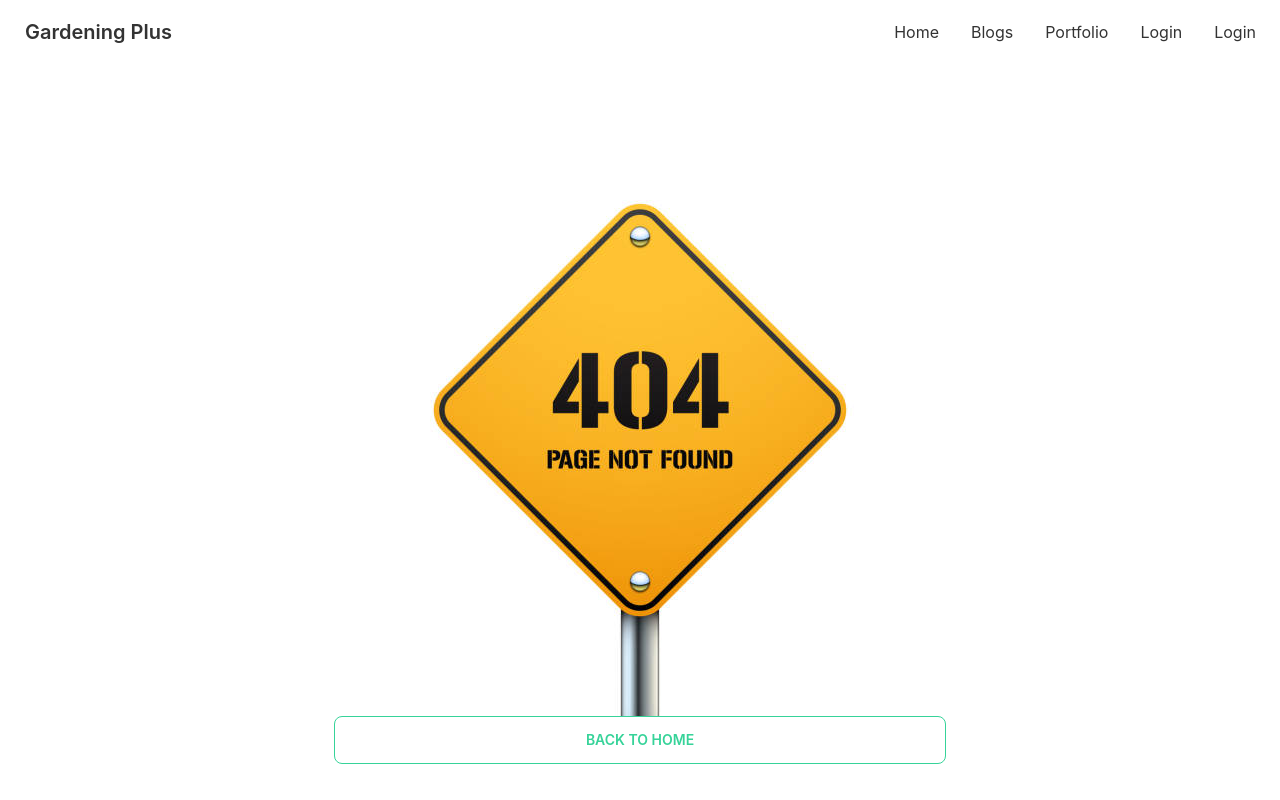
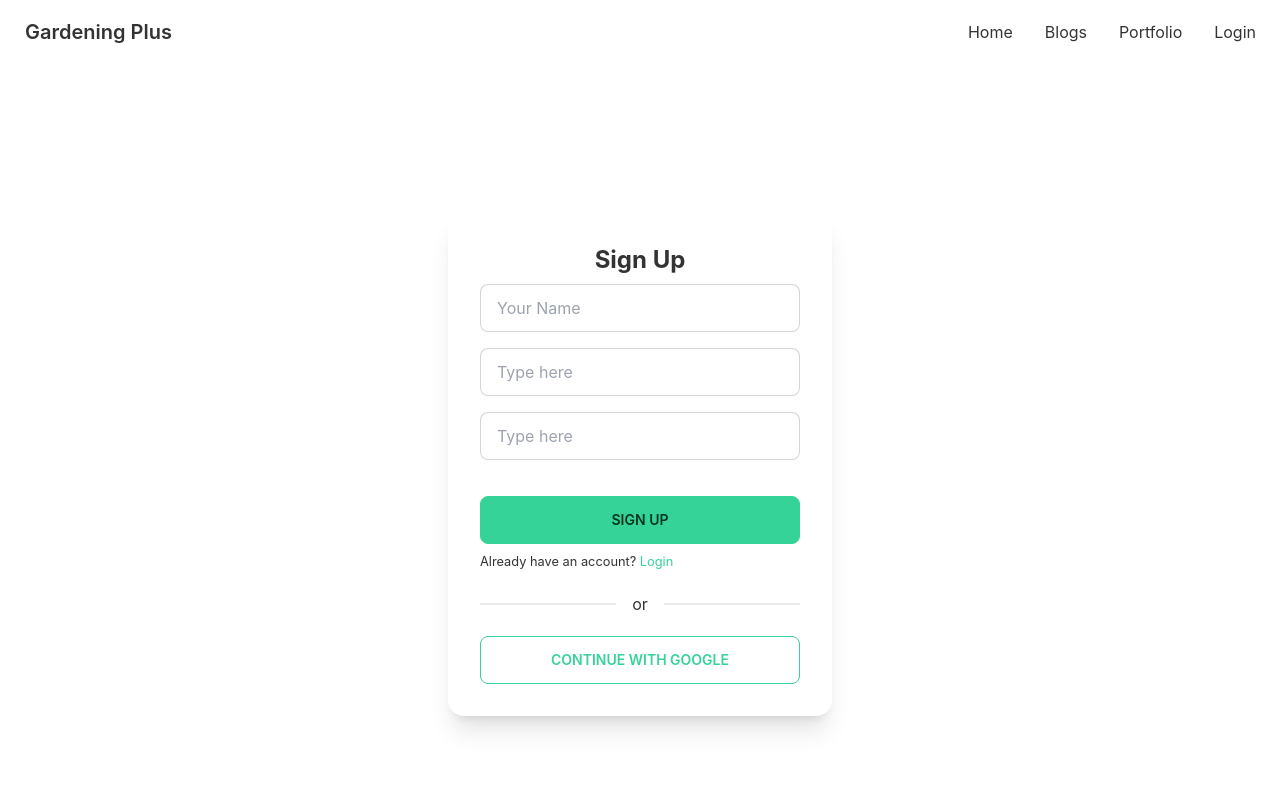
Before and after one commit to md-najmul-haque/gardening-tools-manufacturer-client-side, a React (Create React App) app: page /signup in a window 1280 px wide. Shown: the top 800 px of the page. Built offline with nearby package versions, Linux system fonts and the light colour scheme; no server answers; the HTML template or start-up script is replaced by a standard one; what tw-elements would draw is missing.

Commit message:
sign up added

```diff
--- a/src/App.js
+++ b/src/App.js
@@ -5,6 +5,7 @@ import Navbar from './Pages/Shared/Navbar/Navbar';
 import Footer from './Pages/Shared/Footer/Footer';
 import NotFound from './Pages/NotFound/NotFound';
 import Login from './Pages/Login/Login/Login';
+import SignUp from './Pages/Login/SignUp/SignUp';
 
 
 function App() {
@@ -13,6 +14,7 @@ function App() {
       <Navbar />
       <Routes>
         <Route path="/" element={<Home />} />
+        <Route path="/signup" element={<SignUp />} />
         <Route path="/login" element={<Login />} />
         <Route path="*" element={<NotFound />} />
       </Routes>
--- a/src/Pages/Login/Login/Login.js
+++ b/src/Pages/Login/Login/Login.js
@@ -1,5 +1,5 @@
 import React from 'react';
-import { useCreateUserWithEmailAndPassword, useSignInWithGoogle } from 'react-firebase-hooks/auth';
+import { useCreateUserWithEmailAndPassword, useSignInWithEmailAndPassword, useSignInWithGoogle } from 'react-firebase-hooks/auth';
 import { useForm } from 'react-hook-form';
 import { Link, useLocation, useNavigate } from 'react-router-dom';
 import auth from '../../../firebase.init'
@@ -11,11 +11,11 @@ const Login = () => {
     const navigate = useNavigate()
 
     const [
-        createUserWithEmailAndPassword,
+        signInWithEmailAndPassword,
         user,
         loading,
         error,
-    ] = useCreateUserWithEmailAndPassword(auth);
+    ] = useSignInWithEmailAndPassword(auth);
 
     const [signInWithGoogle, gUser, gLoading, gError] = useSignInWithGoogle(auth);
 
@@ -26,7 +26,7 @@ const Login = () => {
     const { register, formState: { errors }, handleSubmit } = useForm();
     const onSubmit = data => {
         console.log(data)
-        // createUserWithEmailAndPassword(email, password)
+        signInWithEmailAndPassword(data.email, data.password)
     };
 
     if (loading || gLoading) {
@@ -52,7 +52,7 @@ const Login = () => {
                     <h2 className="text-center text-2xl font-bold">Login</h2>
 
                     <form onSubmit={handleSubmit(onSubmit)}>
-                        <div>
+                        <div className="form-control w-full max-w-xs">
                             <input type="text" placeholder="Type here" class="input input-bordered w-full max-w-xs" {...register("email", {
                                 required: {
                                     value: true,
@@ -70,7 +70,7 @@ const Login = () => {
                             </label>
                         </div>
 
-                        <div>
+                        <div className="form-control w-full max-w-xs">
                             <input type="password" placeholder="Type here" class="input input-bordered w-full max-w-xs" {...register("password", {
                                 required: {
                                     value: true,
@@ -93,7 +93,7 @@ const Login = () => {
                         <input type="submit" class="btn w-full btn-primary mt-5" value='login' />
 
                     </form>
-                    <small><span> New in Gardening Plus?</span> <Link className='text-primary' to='/register'>Create New Account</Link ></small>
+                    <small><span> New in Gardening Plus?</span> <Link className='text-primary' to='/signup'>Create New Account</Link ></small>
 
                     <div class="divider">or</div>
 
--- a/src/Pages/Login/SignUp/SignUp.js
+++ b/src/Pages/Login/SignUp/SignUp.js
@@ -1,24 +1,56 @@
 import React from 'react';
+import { useCreateUserWithEmailAndPassword, useSignInWithGoogle } from 'react-firebase-hooks/auth';
 import { useForm } from 'react-hook-form';
-import { Link } from 'react-router-dom';
+import { Link, useNavigate } from 'react-router-dom';
+import auth from '../../../firebase.init';
+import Loading from '../../Shared/Loading/Loading';
+
+
+
+const SignUp = () => {
+
+    const [
+        createUserWithEmailAndPassword,
+        user,
+        loading,
+        error,
+    ] = useCreateUserWithEmailAndPassword(auth);
+
+    const [signInWithGoogle, gUser, gLoading, gError] = useSignInWithGoogle(auth);
+    const navigate = useNavigate()
 
     const { register, formState: { errors }, handleSubmit } = useForm();
     const onSubmit = data => {
+        createUserWithEmailAndPassword(data.email, data.password)
         console.log(data)
     };
 
-const SignUp = () => {
+    let errorMessage;
+
+    if (loading || gLoading) {
+        return <Loading />
+    }
+    if (error || gError) {
         return (
-        <div className='flex h-screen justify-center items-center'>
-            <div className="card w-96 bg-base-100 shadow-xl">
-                <div className="card-body">
-                    <h2 className="card-title">Sign Up</h2>
+
+            errorMessage = <p> {gError?.message}</p>
+
+        );
+    }
+
+    if (user || gUser) {
+        console.log(gUser)
+    }
+
+
+    return (
+        <div className=' flex justify-center items-center h-screen'>
+            <div class="card w-96 bg-base-100 shadow-xl">
+                <div class="card-body">
+                    <h2 className="text-center text-2xl font-bold">Sign Up</h2>
 
                     <form onSubmit={handleSubmit(onSubmit)}>
                         <div className="form-control w-full max-w-xs">
-                            <label className="label">
-                                <span className="label-text">Your Name</span>
-                            </label>
                             <input
                                 type="text"
                                 placeholder="Your Name"
@@ -35,15 +67,7 @@ const SignUp = () => {
                         </div>
 
                         <div className="form-control w-full max-w-xs">
-                            <label className="label">
-                                <span className="label-text">Your Email</span>
-
-                            </label>
-                            <input
-                                type="email"
-                                placeholder="Your Email"
-                                className="input input-bordered w-full max-w-xs"
-                                {...register("email", {
+                            <input type="text" placeholder="Type here" class="input input-bordered w-full max-w-xs" {...register("email", {
                                 required: {
                                     value: true,
                                     message: 'Email is required'
@@ -53,6 +77,7 @@ const SignUp = () => {
                                     message: 'Please provide valid email address'
                                 }
                             })} />
+
                             <label className="label">
                                 {errors.email?.type === 'required' && <span className="label-text-alt text-red-500">{errors.email.message}</span>}
                                 {errors.email?.type === 'pattern' && <span className="label-text-alt text-red-500">{errors.email.message}</span>}
@@ -60,15 +85,7 @@ const SignUp = () => {
                         </div>
 
                         <div className="form-control w-full max-w-xs">
-                            <label className="label">
-                                <span className="label-text">Your Password</span>
-
-                            </label>
-                            <input
-                                type="password"
-                                placeholder="Your Password"
-                                className="input input-bordered w-full max-w-xs"
-                                {...register("password", {
+                            <input type="password" placeholder="Type here" class="input input-bordered w-full max-w-xs" {...register("password", {
                                 required: {
                                     value: true,
                                     message: 'Password is required'
@@ -78,19 +95,23 @@ const SignUp = () => {
                                     message: 'Password length must be six character or more'
                                 }
                             })} />
+
                             <label className="label">
                                 {errors.password?.type === 'required' && <span className="label-text-alt text-red-500">{errors.password.message}</span>}
                                 {errors.password?.type === 'minLength' && <span className="label-text-alt text-red-500">{errors.password.message}</span>}
                             </label>
                         </div>
 
-                        <input type="submit" className='btn w-full font-bold text-white' value='Sign Up' />
+                        {errorMessage}
+
+                        <input type="submit" class="btn w-full btn-primary mt-5" value='Sign Up' />
+
                     </form>
+                    <small><span> Already have an account?</span> <Link className='text-primary' to='/login'>Login</Link ></small>
 
-                    <small><span> Already have an account?</span> <Link className='text-primary' to='/login'> Login</Link ></small>
+                    <div class="divider">or</div>
 
-                    <div className="divider">or</div>
-                    <button onClick={() => signInWithGoogle()} className="btn btn-outline">Continue with Google</button>
+                    <button onClick={() => signInWithGoogle()} class="btn btn-outline btn-primary">Continue with Google</button>
                 </div>
             </div>
         </div>
--- a/src/Pages/Shared/Navbar/Navbar.js
+++ b/src/Pages/Shared/Navbar/Navbar.js
@@ -23,7 +23,6 @@ const Navbar = () => {
         <li><Link to='/'>Home</Link></li>
         <li><Link to='/blogs'>Blogs</Link></li>
         <li><Link to='/portfolio'>Portfolio</Link></li>
-        <li><Link to='/login'>Login</Link></li>
         {
             user ? <button onClick={handleSignOut} class="btn btn-ghost">Sign Out</button> : <li><Link to='/login'>Login</Link></li>
         }
```
Lines whose indentation alone changed are shown as unchanged.
